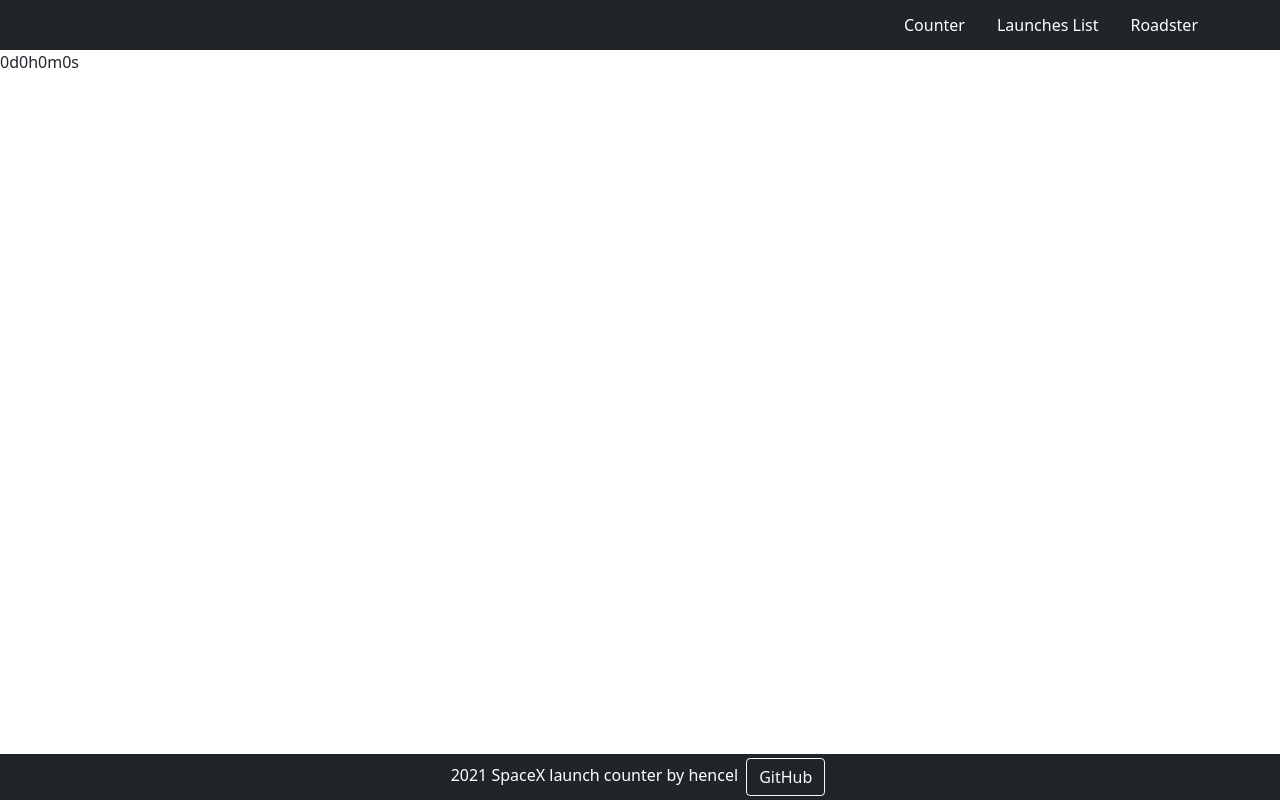
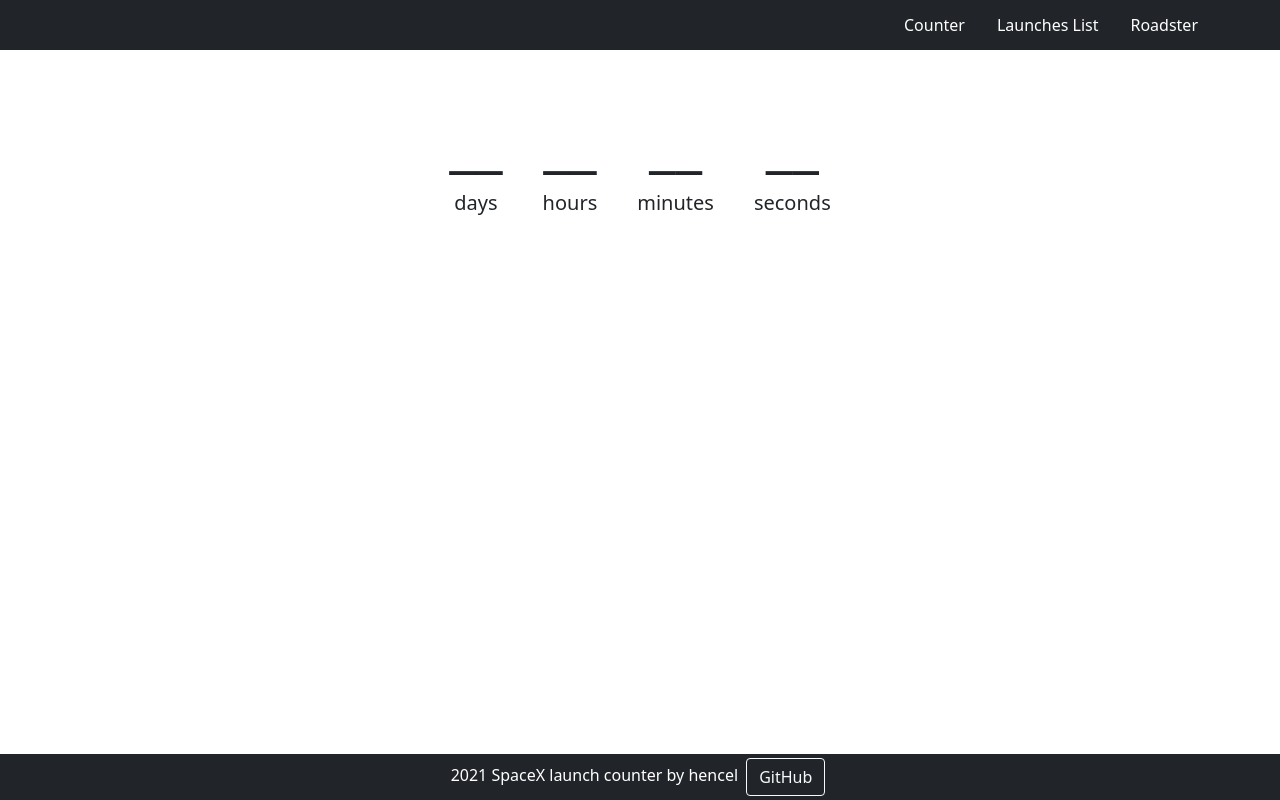
Before and after one commit to hencel/spaceXLanuches, an Angular app: page / in a window 1280 px wide. Built offline with nearby package versions, Linux system fonts and the light colour scheme; no server answers.

Commit message:
SX-002 Dummy counter before get data from Api. Styling text.

```diff
--- a/src/app/counter/counter.component.html
+++ b/src/app/counter/counter.component.html
@@ -1,6 +1,12 @@
-<div class="d-flex flex-row">
-    <div>{{days}}d</div>
-    <div>{{hours}}h</div>
-    <div>{{minutes}}m</div>
-    <div>{{seconds}}s</div>
+<div class="flex-row counter-container justify-content-center mt-5" [ngClass]="[counterState == true ? 'd-flex' : 'd-none']">
+    <div><span>{{days}}</span>days</div>
+    <div><span>{{hours}}</span>hours</div>
+    <div><span>{{minutes}}</span>minutes</div>
+    <div><span>{{seconds}}</span>seconds</div>
 </div>
+<div class="flex-row counter-container counter-container-empty justify-content-center mt-5" [ngClass]="[counterState == true ? 'd-none' : 'd-flex']">
+    <div><span>__</span>days</div>
+    <div><span>__</span>hours</div>
+    <div><span>__</span>minutes</div>
+    <div><span>__</span>seconds</div>
+</div>
--- a/src/app/counter/counter.component.scss
+++ b/src/app/counter/counter.component.scss
@@ -0,0 +1,12 @@
+.counter-container {
+    div {
+        display: flex;
+        flex-direction: column;
+        text-align: center;
+        margin: 0 20px;
+        font-size: 20px;
+        span {
+            font-size: 60px;
+        }
+    }
+}
--- a/src/app/counter/counter.component.ts
+++ b/src/app/counter/counter.component.ts
@@ -18,6 +18,7 @@ export class CounterComponent implements OnInit {
   hours: number = 0;
   minutes: number = 0;
   seconds: number = 0;
+  counterState: boolean = false;
 
   constructor(private service: ConfigService, private datePipe: DatePipe) {
     this.service = service;
@@ -33,7 +34,7 @@ export class CounterComponent implements OnInit {
       tempData =  res;
       this.subscribedData = {date_utc: tempData.date_utc, name: tempData.name};
       this.missionDate = new Date(tempData.date_utc);
-      this.makeCounter(this.missionDate)
+      this.makeCounter(this.missionDate);
     })
   }
 
@@ -51,6 +52,9 @@ export class CounterComponent implements OnInit {
       this.hours = Math.floor((distance % (1000 * 60 * 60 * 24)) / (1000 * 60 * 60));
       this.minutes = Math.floor((distance % (1000 * 60 * 60)) / (1000 * 60));
       this.seconds = Math.floor((distance % (1000 * 60)) / 1000);
+      if (this.counterState != true) {
+        this.counterState = true;
+      }
 
     }, 1000);
   }
```
